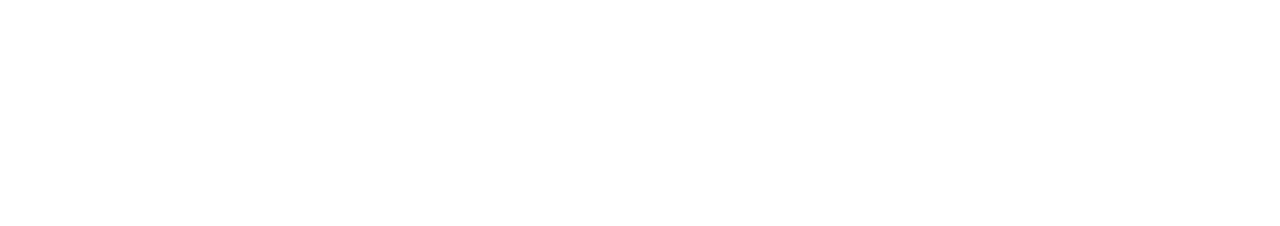
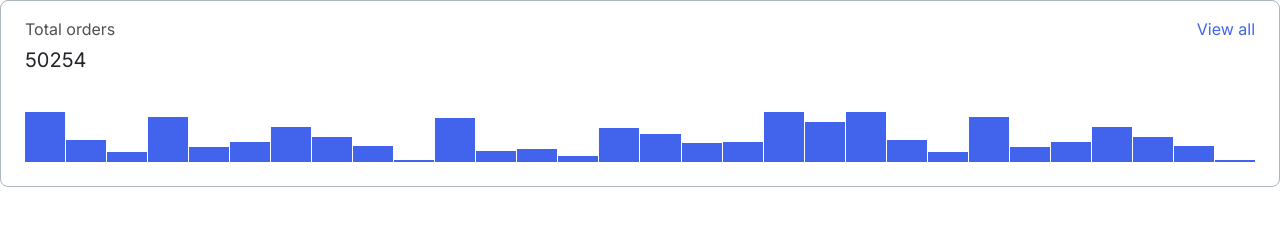
Before and after one commit to js-tasks-ru/htmlcss-20220317_katherinryabkova, a website: page 04-lection2/01-histogram/index.html in a window 1280 px wide. Drawn offline with Linux system fonts and the light colour scheme.

Commit message:
add solution for 4-module 1-task

```diff
--- a/04-lection2/01-histogram/histogram.css
+++ b/04-lection2/01-histogram/histogram.css
@@ -0,0 +1,59 @@
+.histogram {
+    display: block;
+    width: 100%;
+    padding: 16px 24px 24px;
+    border: 1px solid var(--grey-3);
+    box-sizing: border-box;
+    border-radius: 8px;
+    font-family: 'Inter';
+    font-style: normal;
+    font-weight: 400;
+    color: var(--black);
+    font-size: 16px;
+    line-height: 24px;
+    background-color: var(--white);
+
+}
+
+.histogram__head {
+    display: flex;
+    flex-flow: row nowrap;
+    justify-content: space-between;
+}
+
+.histogram__title {
+    opacity: 0.8;
+    margin: 0;
+}
+
+.histogram__amount {
+    font-size: 20px;
+    line-height: 26px;
+    margin: 6px 0 39px;
+}
+
+.histogram__details {
+    text-align: right;
+    color: var(--blue);
+    margin: 0;
+}
+
+.histogram__bars {
+    display: flex;
+    width: 100%;
+    flex-wrap: row nowrap;
+    align-items: flex-end;
+    background-color: var(--white);
+    height: 50px;
+    justify-content: stretch;
+}
+
+.histogram__bar {
+    flex: 1 0 auto;
+    margin-right: 1px;
+    background-color: var(--blue);
+}
+
+.histogram__bar:last-child {
+    margin-right: 0;
+}
--- a/04-lection2/01-histogram/index.html
+++ b/04-lection2/01-histogram/index.html
@@ -6,6 +6,44 @@
         <link rel="stylesheet" href="./histogram.css">
     </head>
     <body>
-
+        <div class="histogram">
+            <div class="histogram__head">
+                <p class="histogram__title">Total orders</p>
+                <p class="histogram__details">View all</p>
+            </div>
+            <p class="histogram__amount">50254</p>
+            <div class="histogram__bars">
+                <div class="histogram__bar" style="height: 100%"></div>
+                <div class="histogram__bar" style="height: 45%"></div>
+                <div class="histogram__bar" style="height: 20%"></div>
+                <div class="histogram__bar" style="height: 90%"></div>
+                <div class="histogram__bar" style="height: 30%"></div>
+                <div class="histogram__bar" style="height: 40%"></div>
+                <div class="histogram__bar" style="height: 70%"></div>
+                <div class="histogram__bar" style="height: 51%"></div>
+                <div class="histogram__bar" style="height: 32%"></div>
+                <div class="histogram__bar" style="height: 5%"></div>
+                <div class="histogram__bar" style="height: 88%"></div>
+                <div class="histogram__bar" style="height: 23%"></div>
+                <div class="histogram__bar" style="height: 27%"></div>
+                <div class="histogram__bar" style="height: 13%"></div>
+                <div class="histogram__bar" style="height: 69%"></div>
+                <div class="histogram__bar" style="height: 57%"></div>
+                <div class="histogram__bar" style="height: 39%"></div>
+                <div class="histogram__bar" style="height: 40%"></div>
+                <div class="histogram__bar" style="height: 100%"></div>
+                <div class="histogram__bar" style="height: 81%"></div>
+                <div class="histogram__bar" style="height: 100%"></div>
+                <div class="histogram__bar" style="height: 45%"></div>
+                <div class="histogram__bar" style="height: 20%"></div>
+                <div class="histogram__bar" style="height: 90%"></div>
+                <div class="histogram__bar" style="height: 30%"></div>
+                <div class="histogram__bar" style="height: 40%"></div>
+                <div class="histogram__bar" style="height: 70%"></div>
+                <div class="histogram__bar" style="height: 51%"></div>
+                <div class="histogram__bar" style="height: 32%"></div>
+                <div class="histogram__bar" style="height: 5%"></div>
+            </div>
+        </div>
     </body>
 </html>
--- a/assets/fonts/fonts.css
+++ b/assets/fonts/fonts.css
@@ -1 +1,2 @@
 @import url('https://fonts.googleapis.com/css2?family=Roboto:ital,wght@0,100;0,300;0,400;0,500;0,700;0,900;1,100;1,300;1,400;1,500;1,700;1,900&display=swap');
+@import url('https://fonts.googleapis.com/css2?family=Inter:wght@100;200;300;400;500;600;700;800;900&display=swap');
```
